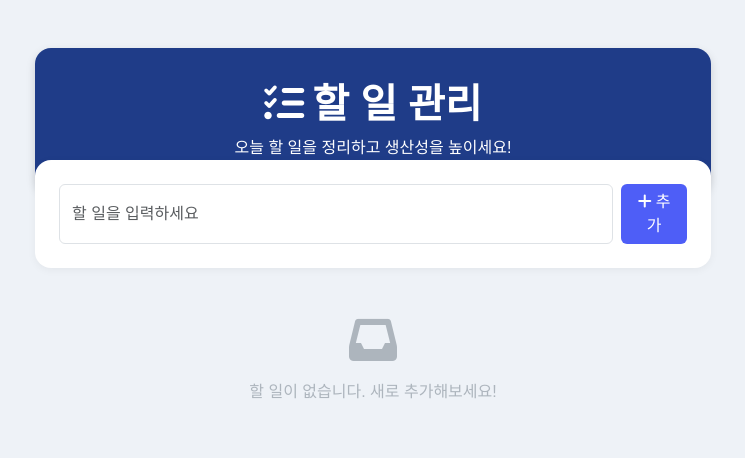
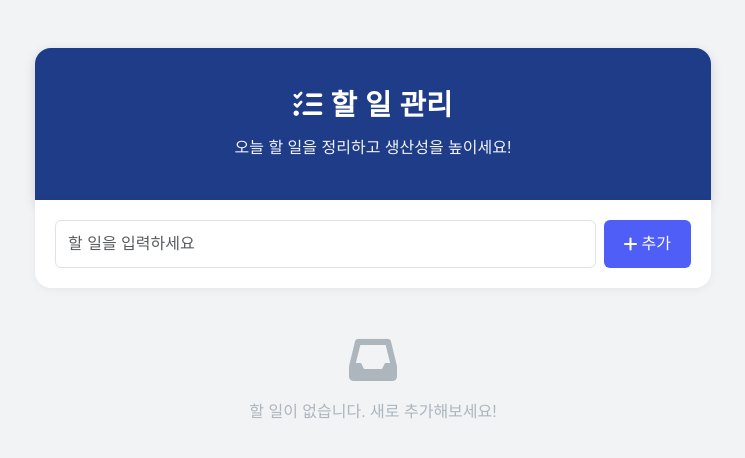
Before and after one commit to daintree-henry/simpleapp, a Flask app: page / in a window 1280 px wide. Shown: the top 458 px of the page, without its empty margins (267-1012 px from the left). Run offline with Flask 2, Linux system fonts and the light colour scheme; data that the repository does not hold is empty.

Commit message:
# 디자인 업데이트

```diff
--- a/templates/index.html
+++ b/templates/index.html
@@ -1,14 +1,14 @@
 <!DOCTYPE html>
 <html lang="ko">
 <head>
-  <meta charset="UTF-8">
-  <meta name="viewport" content="width=device-width, initial-scale=1.0">
+  <meta charset="UTF-8" />
+  <meta name="viewport" content="width=device-width, initial-scale=1.0" />
   <title>할 일 관리</title>
-  <link href="https://cdn.jsdelivr.net/npm/bootstrap@5.3.0/dist/css/bootstrap.min.css" rel="stylesheet">
-  <link href="https://cdnjs.cloudflare.com/ajax/libs/font-awesome/6.0.0/css/all.min.css" rel="stylesheet">
+  <link href="https://cdn.jsdelivr.net/npm/bootstrap@5.3.0/dist/css/bootstrap.min.css" rel="stylesheet" />
+  <link href="https://cdnjs.cloudflare.com/ajax/libs/font-awesome/6.0.0/css/all.min.css" rel="stylesheet" />
   <style>
     body {
-      background-color: #eef2f7;
+      background-color: #f1f3f5;
       font-family: 'Noto Sans KR', sans-serif;
     }
     .container {
@@ -18,32 +18,59 @@
     .todo-header {
       background: #1f3c88;
       color: white;
-      padding: 2rem;
-      border-radius: 1rem;
-      box-shadow: 0 4px 10px rgba(0,0,0,0.15);
+      padding: 2.5rem 1.5rem;
+      border-radius: 1rem 1rem 0 0;
+      box-shadow: 0 4px 12px rgba(0,0,0,0.15);
       text-align: center;
     }
     .todo-header h1 {
       font-weight: bold;
+      font-size: 1.8rem;
+      margin-bottom: 0.75rem;
+    }
+    .todo-header p {
+      margin: 0;
+      font-size: 1rem;
+      line-height: 1.6;
+      opacity: 0.95;
     }
     .todo-form {
-      margin-top: -2rem;
+      background: white;
+      padding: 1.25rem;
+      border-radius: 0 0 1rem 1rem;
+      box-shadow: 0 2px 8px rgba(0,0,0,0.05);
       margin-bottom: 2rem;
-      background: white;
-      padding: 1.5rem;
-      border-radius: 1rem;
-      box-shadow: 0 2px 8px rgba(0,0,0,0.05);
+      display: flex;
+      gap: 0.5rem;
+    }
+    .todo-form input.form-control {
+      height: 48px;
+      font-size: 1rem;
+    }
+    .todo-form .btn-primary {
+      display: flex;
+      align-items: center;
+      justify-content: center;
+      height: 48px;
+      padding: 0 1.25rem;
+      font-weight: 500;
+      white-space: nowrap;
+      background: #4e5ef7;
+      border: none;
+    }
+    .todo-form .btn-primary:hover {
+      background: #3e4de0;
     }
     .todo-item {
       background: white;
       padding: 1rem;
       border-radius: 10px;
       margin-bottom: 1rem;
-      transition: all 0.3s ease-in-out;
+      transition: all 0.3s ease;
       box-shadow: 0 2px 5px rgba(0,0,0,0.03);
     }
     .todo-item.completed {
-      background-color: #f1f3f5;
+      background-color: #e9ecef;
       opacity: 0.75;
     }
     .todo-title {
@@ -57,17 +84,6 @@
     .todo-date {
       font-size: 0.85rem;
       color: #adb5bd;
-    }
-    .form-control:focus {
-      border-color: #4e5ef7;
-      box-shadow: 0 0 0 0.2rem rgba(78, 94, 247, 0.25);
-    }
-    .btn-primary {
-      background: #4e5ef7;
-      border: none;
-    }
-    .btn-primary:hover {
-      background: #3e4de0;
     }
     .empty-state {
       text-align: center;
@@ -84,16 +100,14 @@
   <div class="container">
     <div class="todo-header">
       <h1><i class="fas fa-list-check me-2"></i>할 일 관리</h1>
-      <p class="mb-0">오늘 할 일을 정리하고 생산성을 높이세요!</p>
+      <p>오늘 할 일을 정리하고 생산성을 높이세요!</p>
     </div>
 
     <div class="todo-form">
-      <form id="todoForm" class="d-flex gap-2">
-        <input type="text" id="todoInput" class="form-control" placeholder="할 일을 입력하세요" />
-        <button type="submit" class="btn btn-primary">
-          <i class="fas fa-plus me-1"></i>추가
-        </button>
-      </form>
+      <input type="text" id="todoInput" class="form-control" placeholder="할 일을 입력하세요" />
+      <button type="submit" class="btn btn-primary" id="addButton">
+        <i class="fas fa-plus me-1"></i>추가
+      </button>
     </div>
 
     <div id="todoList"></div>
@@ -136,7 +150,7 @@
       });
     }
 
-    document.getElementById('todoForm').addEventListener('submit', async (e) => {
+    document.getElementById('addButton').addEventListener('click', async (e) => {
       e.preventDefault();
       const input = document.getElementById('todoInput');
       const title = input.value.trim();
```
